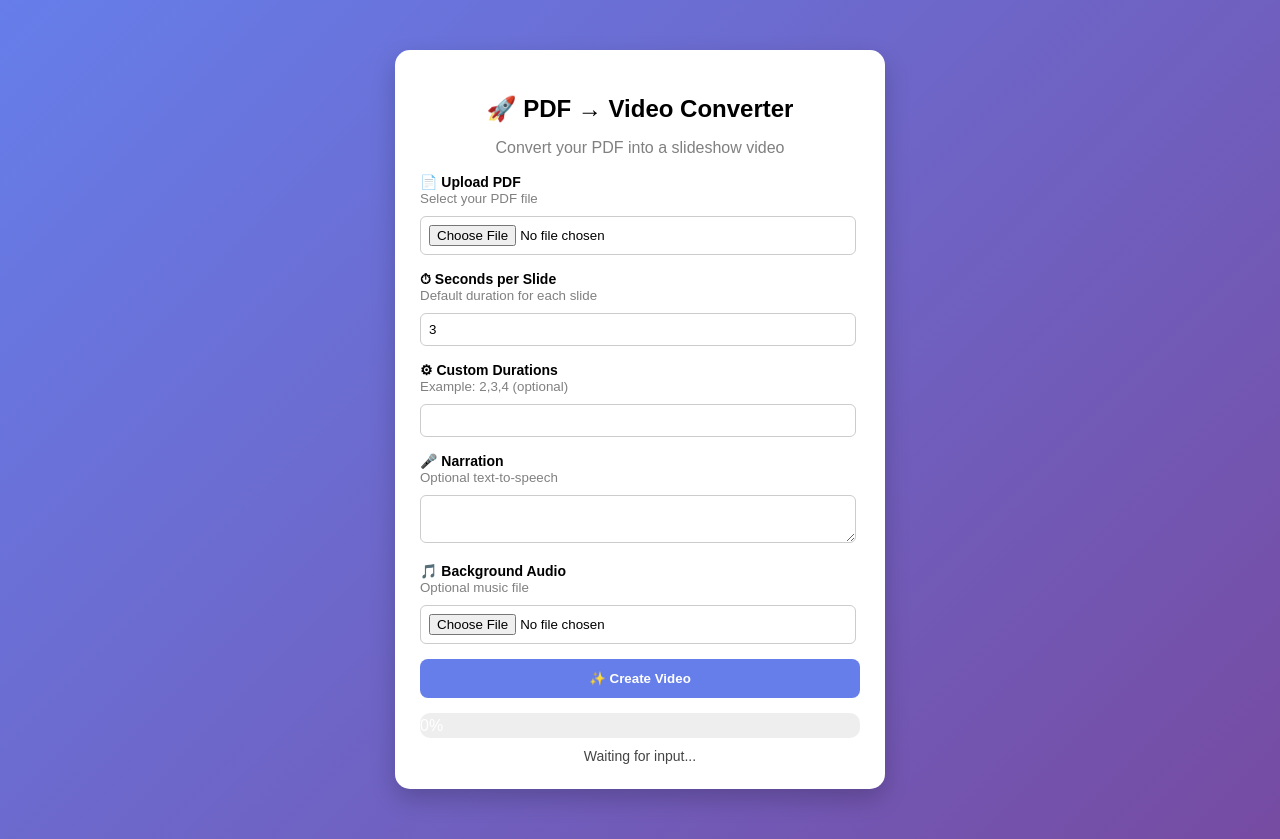
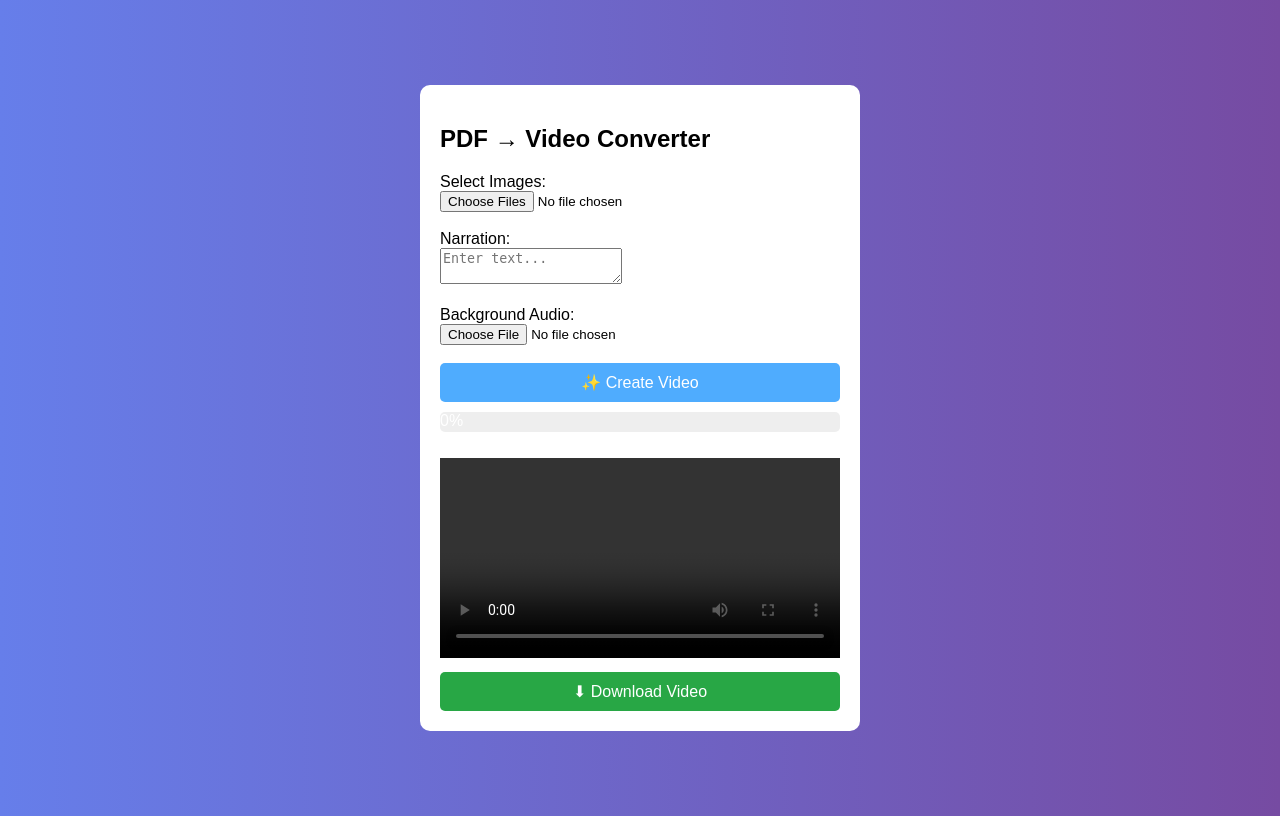
Before and after one commit to sanskrutisawant2006-pixel/pdf-to-video-converter, a Python web app: template templates/index.html in a window 1280 px wide. After the commit the page ends 816 px from the top, so only its background shows below. Run offline with Jinja, Linux system fonts and the light colour scheme; the template is opened without the code that fills it, so the values that code supplies are empty.

Commit message:
Update index.html

```diff
--- a/templates/index.html
+++ b/templates/index.html
@@ -1,227 +1,131 @@
 <!DOCTYPE html>
 <html>
 <head>
-<title>PDF → Video Converter</title>
-
+    <title>PDF to Video Converter</title>
     <style>
         body {
             font-family: Arial;
-    background: linear-gradient(135deg, #667eea, #764ba2);
-    margin: 0;
-    text-align: center;
+            background: linear-gradient(to right, #667eea, #764ba2);
+            display: flex;
+            justify-content: center;
+            align-items: center;
+            height: 100vh;
         }
 
         .container {
             background: white;
-    width: 440px;
-    margin: 50px auto;
-    padding: 25px;
-    border-radius: 15px;
-    box-shadow: 0 10px 25px rgba(0,0,0,0.2);
-}
-
-h2 { margin-bottom: 10px; }
-
-.section {
-    text-align: left;
-    margin-top: 15px;
-}
-
-label {
-    font-weight: bold;
-    font-size: 14px;
-}
-
-small {
-    color: gray;
-    display: block;
-    margin-bottom: 5px;
-}
-
-input, textarea {
-    width: 95%;
-    padding: 8px;
-    margin-top: 5px;
-    border-radius: 6px;
-    border: 1px solid #ccc;
+            padding: 20px;
+            border-radius: 10px;
+            width: 400px;
         }
 
         button {
             width: 100%;
-    padding: 12px;
-    margin-top: 15px;
-    background: #667eea;
+            padding: 10px;
+            background: #4facfe;
+            border: none;
             color: white;
-    border: none;
-    border-radius: 8px;
-    font-weight: bold;
+            font-size: 16px;
+            border-radius: 5px;
             cursor: pointer;
         }
 
-button:disabled {
-    background: gray;
+        .progress-bar {
+            width: 100%;
+            background: #eee;
+            border-radius: 5px;
+            margin-top: 10px;
         }
 
-/* Progress */
-.progress-box {
-    background: #eee;
-    margin-top: 15px;
-    border-radius: 10px;
-    overflow: hidden;
+        .progress {
+            width: 0%;
+            height: 20px;
+            background: #00c6ff;
+            text-align: center;
+            color: white;
+            border-radius: 5px;
         }
 
-#bar {
-    width: 0%;
-    height: 25px;
-    background: linear-gradient(90deg, #00c6ff, #0072ff);
-    color: white;
-    line-height: 25px;
+        video {
+            width: 100%;
+            margin-top: 10px;
         }
 
-/* Status text */
-#status {
+        .download-btn {
+            background: #28a745;
             margin-top: 10px;
-    font-size: 14px;
-    color: #444;
-}
-
-/* Video */
-video {
-    margin-top: 15px;
-    border-radius: 10px;
-}
-
-/* Download */
-#download {
-    display: none;
-    margin-top: 10px;
-    padding: 10px;
-    background: #28a745;
-    color: white;
-    text-decoration: none;
-    border-radius: 8px;
         }
     </style>
 </head>
-
 <body>
 
 <div class="container">
-
-<h2>🚀 PDF → Video Converter</h2>
-<p style="color:gray;">Convert your PDF into a slideshow video</p>
+    <h2>PDF → Video Converter</h2>
 
     <form id="form">
+        <label>Select Images:</label><br>
+        <input type="file" name="file" multiple required><br><br>
 
-<div class="section">
-<label>📄 Upload PDF</label>
-<small>Select your PDF file</small>
-<input type="file" name="pdf" required>
+        <label>Narration:</label><br>
+        <textarea name="narration" placeholder="Enter text..."></textarea><br><br>
+
+        <label>Background Audio:</label><br>
+        <input type="file" name="audio"><br><br>
+
+        <button type="submit">✨ Create Video</button>
+    </form>
+
+    <div class="progress-bar">
+        <div class="progress" id="progress">0%</div>
     </div>
 
-<div class="section">
-<label>⏱ Seconds per Slide</label>
-<small>Default duration for each slide</small>
-<input type="number" name="duration" value="3">
-</div>
+    <p id="status"></p>
 
-<div class="section">
-<label>⚙ Custom Durations</label>
-<small>Example: 2,3,4 (optional)</small>
-<input type="text" name="custom_durations">
-</div>
+    <video id="video" controls></video>
 
-<div class="section">
-<label>🎤 Narration</label>
-<small>Optional text-to-speech</small>
-<textarea name="narration"></textarea>
-</div>
-
-<div class="section">
-<label>🎵 Background Audio</label>
-<small>Optional music file</small>
-<input type="file" name="audio">
-</div>
-
-<button id="submitBtn">✨ Create Video</button>
-
-</form>
-
-<!-- Progress -->
-<div class="progress-box">
-    <div id="bar">0%</div>
-</div>
-
-<div id="status">Waiting for input...</div>
-
-<!-- Video -->
-<video id="video" width="100%" controls style="display:none;"></video>
-
-<a id="download" download>⬇ Download Video</a>
-
+    <a id="download" href="/download">
+        <button class="download-btn">⬇ Download Video</button>
+    </a>
 </div>
 
 <script>
-let running = false;
+    const form = document.getElementById("form");
+    const progressBar = document.getElementById("progress");
+    const status = document.getElementById("status");
+    const video = document.getElementById("video");
 
-document.getElementById("form").addEventListener("submit", function(e){
+    form.addEventListener("submit", function(e) {
         e.preventDefault();
 
-    let btn = document.getElementById("submitBtn");
-    btn.disabled = true;
-    btn.innerText = "Processing...";
-
-    document.getElementById("status").innerText = "Uploading and processing...";
-
-    let formData = new FormData(this);
+        const formData = new FormData(form);
 
         fetch("/start", {
             method: "POST",
             body: formData
+        }).then(() => {
+            checkProgress();
+        });
     });
 
-    running = true;
-    updateProgress();
-});
-
-function updateProgress(){
-    if (!running) return;
-
+    function checkProgress() {
+        let interval = setInterval(() => {
             fetch("/progress")
             .then(res => res.json())
             .then(data => {
+                progressBar.style.width = data.value + "%";
+                progressBar.innerHTML = data.value + "%";
 
-        let p = data.progress;
-        let bar = document.getElementById("bar");
+                if (data.value === 100) {
+                    clearInterval(interval);
+                    status.innerHTML = "Video ready!";
 
-        bar.style.width = p + "%";
-        bar.innerText = p + "%";
-
-        document.getElementById("status").innerText =
-            p < 100 ? "Generating video..." : "Video ready!";
-
-        if (p < 100){
-            setTimeout(updateProgress, 500);
-        } else {
-            running = false;
-
-            let url = "/static/" + data.video + "?t=" + new Date().getTime();
-
-            let video = document.getElementById("video");
-            video.src = url;
-            video.style.display = "block";
-
-            let download = document.getElementById("download");
-            download.href = url;
-            download.style.display = "block";
-
-            let btn = document.getElementById("submitBtn");
-            btn.disabled = false;
-            btn.innerText = "✨ Create Video";
+                    video.src = data.video + "?t=" + new Date().getTime();
                 }
             });
+        }, 1000);
     }
 </script>
 
 </body>
 </html>
+</html>
```
Lines whose indentation alone changed are shown as unchanged.
